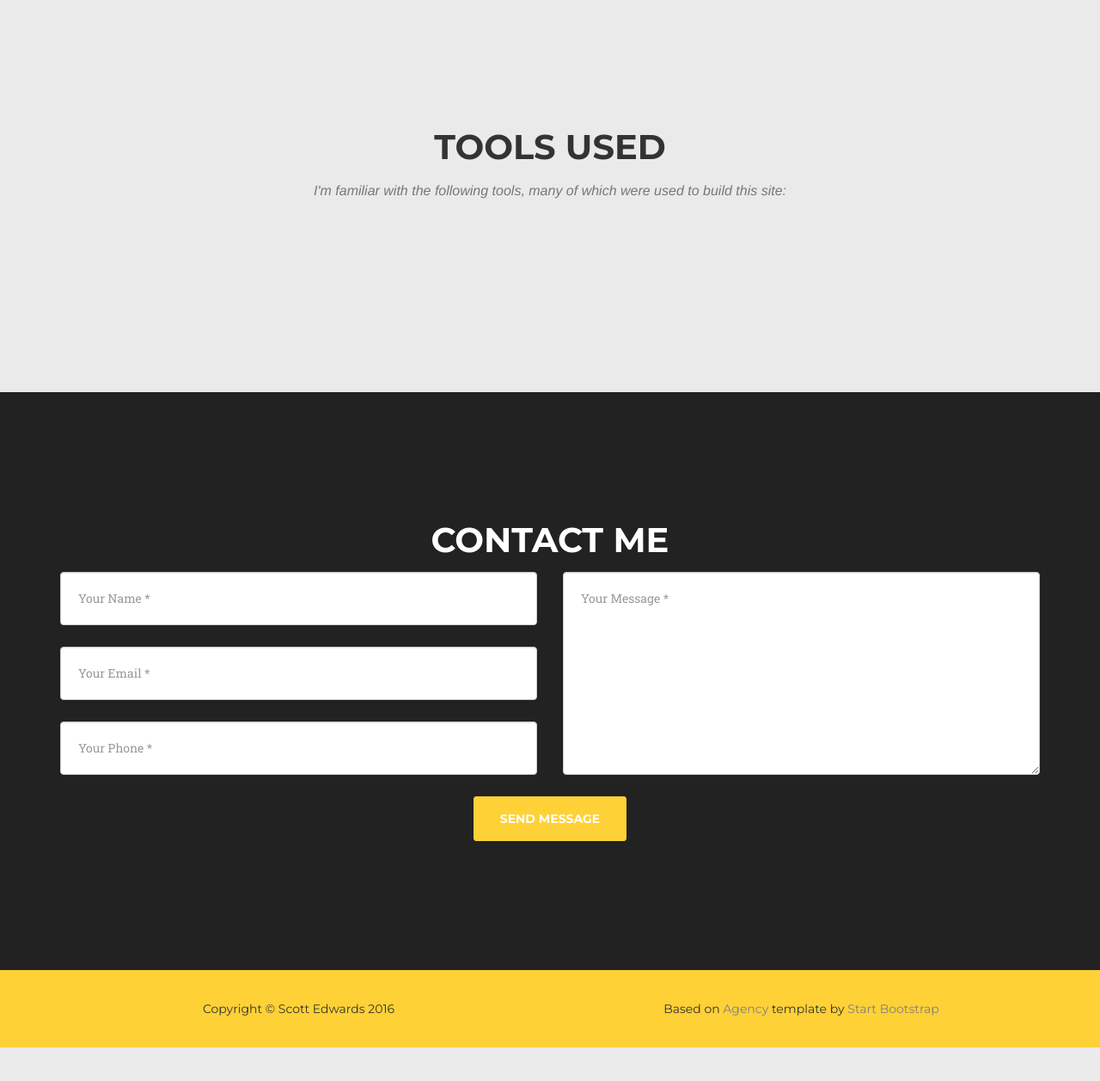
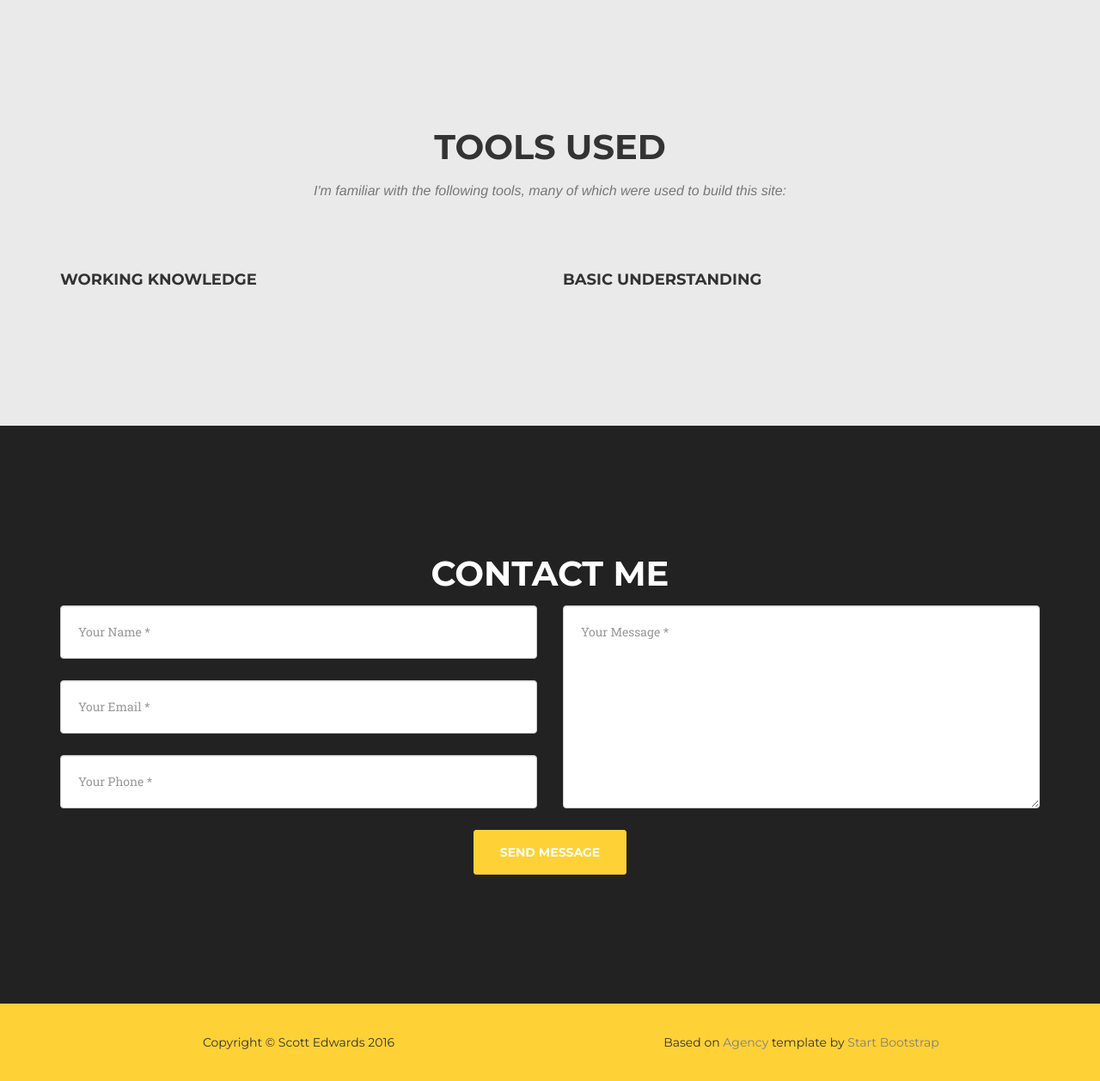
Before and after one commit to se42/mysite, a Django app: template myblog/templates/myblog/blog_post_list.html in a window 1280 px wide. Shown: the part 719-1976 px from the top of the page at 86% size. Before the commit the page ends 1937 px from the top, so only its background shows below. Run offline with Django 3.2, Linux system fonts and the light colour scheme; the template is opened without the code that fills it: most values are stand-ins (such as "Sample title", 1, 10 or a date in 2020); parts of the project's set-up code (start-up, migrations or seed data) failed here and were passed over; some libraries are stand-ins or nearby versions; some web fonts are replaced.

Commit message:
more layout

```diff
--- a/myblog/templates/myblog/blog_post_list.html
+++ b/myblog/templates/myblog/blog_post_list.html
@@ -224,17 +224,42 @@
 
     <div class="row">
       <!-- Tools panel -->
+
       {% if blog_posts %}
+      <!-- Working Knowledge -->
+      <div class="col-sm-6">
+      <h4>WORKING KNOWLEDGE</h4>
+        <div class="row">
         {% for post in blog_posts %}
           {% for category in post.categories.all %}
-          {% if category.title == "Tools" %}
+          {% if category.title == "Tools-Working" %}
           <div class="col-md-3 col-sm-6 text-center">
             <a href="{{ post.content|striptags }}" class="resource">{{ post.title }}</a>
           </div>
           {% endif %}
           {% endfor %}
         {% endfor %}
+        </div>
+      </div>
+
+      <!-- Basic Understanding -->
+      <div class="col-sm-6">
+      <h4>BASIC UNDERSTANDING</h4>
+        <div class="row">
+        {% for post in blog_posts %}
+          {% for category in post.categories.all %}
+          {% if category.title == "Tools-Basic" %}
+          <div class="col-md-3 col-sm-6 text-center">
+            <a href="{{ post.content|striptags }}" class="resource">{{ post.title }}</a>
+          </div>
+          {% endif %}
+          {% endfor %}
+        {% endfor %}
+        </div>
+      </div>
+
       {% endif %}
+
     </div>
   </div>
 </section>
--- a/mysite/static/mysite/css/agency.css
+++ b/mysite/static/mysite/css/agency.css
@@ -41,7 +41,7 @@ a.active {
 
 a.resource {
 	color: gray;
-	font-size: 20px;
+	font-size: 25px;
 	text-transform: uppercase;
 	font-family: Montserrat, "Helvetica Neue", Helvetica, Arial, sans-serif;
 }
```
